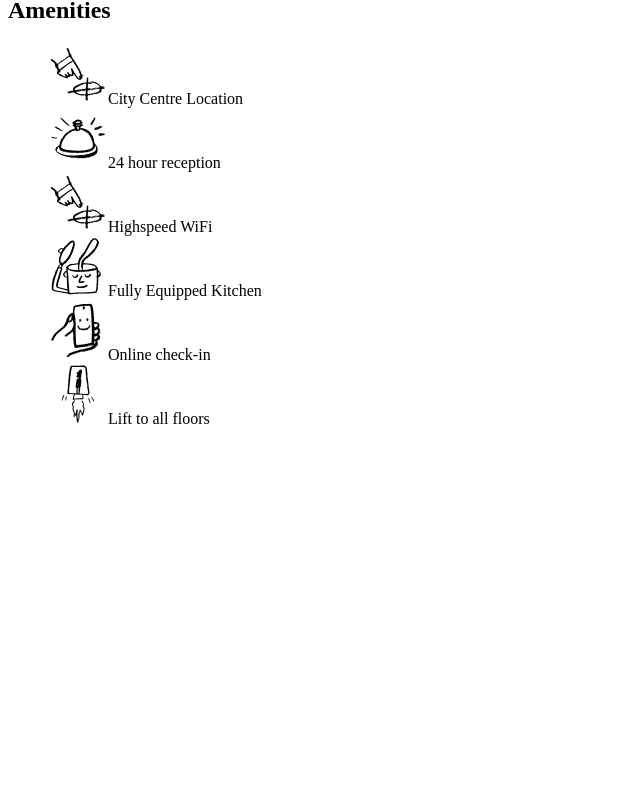
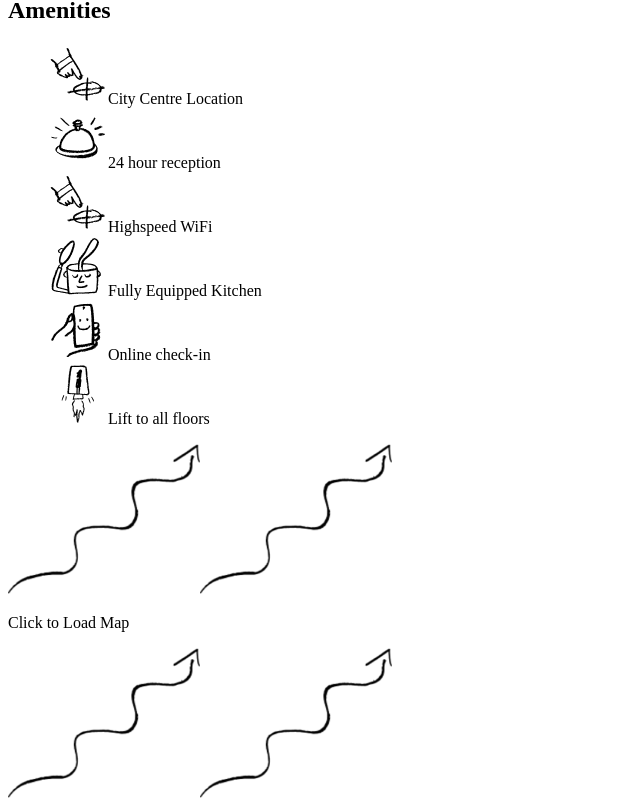
Before and after one commit to jarzzyfx/wilde-londone-clone, a Next.js app: page /Homepage-London in a window 1280 px wide. Shown: the part 3239-4049 px from the top of the page, without its empty margins (0-640 px from the left). Before the commit the page ends 3683 px from the top, so only its background shows below. Built offline with nearby package versions, Linux system fonts and the light colour scheme.

Commit message:
added map section

```diff
--- /dev/null
+++ b/src/components/Homepage/Maps.tsx
@@ -0,0 +1,49 @@
+import React from "react";
+import Container from "../shared/Container";
+import Image from "next/image";
+
+const Maps = () => {
+  return (
+    <main className="w-full bg-[#b9cdbb] bg-opacity-30 h-screen">
+      <div className="w-full h-screen opacity-0 hover:opacity-100 bg-mapBg cursor-pointer duration-300 ease-linear">
+        <Container className="relative flex flex-col justify-center items-center gap-4  ">
+          <section className="w-[60%] flex items-center justify-between">
+            <Image
+              src={"/images/arrow.png"}
+              alt="arrow"
+              width={192}
+              height={150}
+              className="rotate-[260deg]"
+            />
+            <Image
+              src={"/images/arrow.png"}
+              alt="arrow"
+              width={192}
+              height={150}
+              className="rotate-[100deg] transform scale-x-[-1]"
+            />
+          </section>
+          <p className="p-10 text-secondaryBg text-2xl">Click to Load Map</p>
+          <section className="w-[60%] flex items-center justify-between">
+            <Image
+              src={"/images/arrow.png"}
+              alt="arrow"
+              width={192}
+              height={150}
+              className="transform scale-x-[-1] rotate-[280deg]"
+            />
+            <Image
+              src={"/images/arrow.png"}
+              alt="arrow"
+              width={192}
+              height={150}
+              className="rotate-[-280deg]"
+            />
+          </section>
+        </Container>
+      </div>
+    </main>
+  );
+};
+
+export default Maps;
--- a/src/pages/Homepage-London.tsx
+++ b/src/pages/Homepage-London.tsx
@@ -1,5 +1,6 @@
 import Apartments from "@/components/Homepage/Apartments";
 import Hero from "@/components/Homepage/Hero";
+import Maps from "@/components/Homepage/Maps";
 import SubHero from "@/components/Homepage/SubHero";
 
 const HomepageLondon = () => {
@@ -8,6 +9,7 @@ const HomepageLondon = () => {
       <Hero />
       <SubHero />
       <Apartments />
+      <Maps />
     </section>
   );
 };
--- a/tailwind.config.ts
+++ b/tailwind.config.ts
@@ -14,6 +14,7 @@ export default {
         primaryBg: "#ebe0ce",
         secondaryBg: "#f3ece2",
         foreground: "hsl(var(--foreground))",
+        mapBg: "rgba(196, 104, 60, .7)",
         backdropBG: "rgba(39, 63, 43, .7)",
         card: {
           DEFAULT: "hsl(var(--card))",
```
Also changed, not shown: public/images/arrow.png (added).
